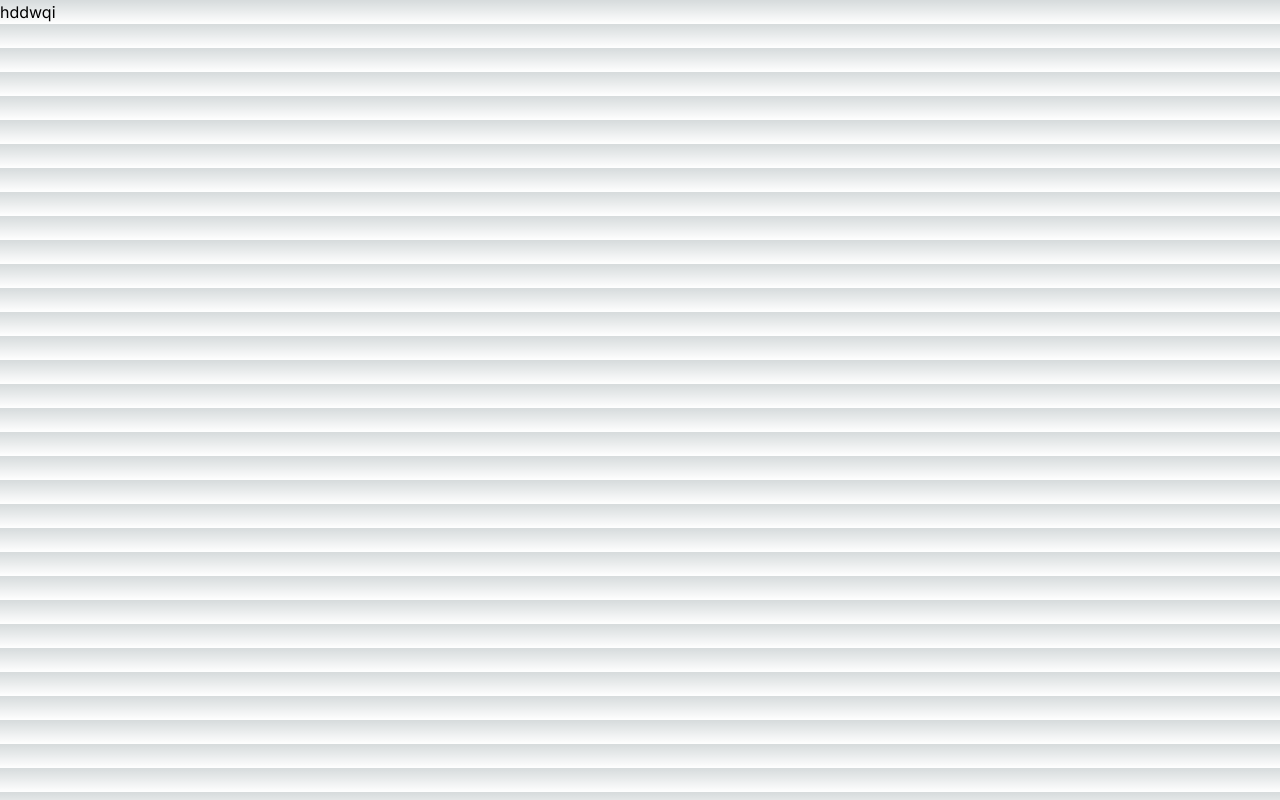
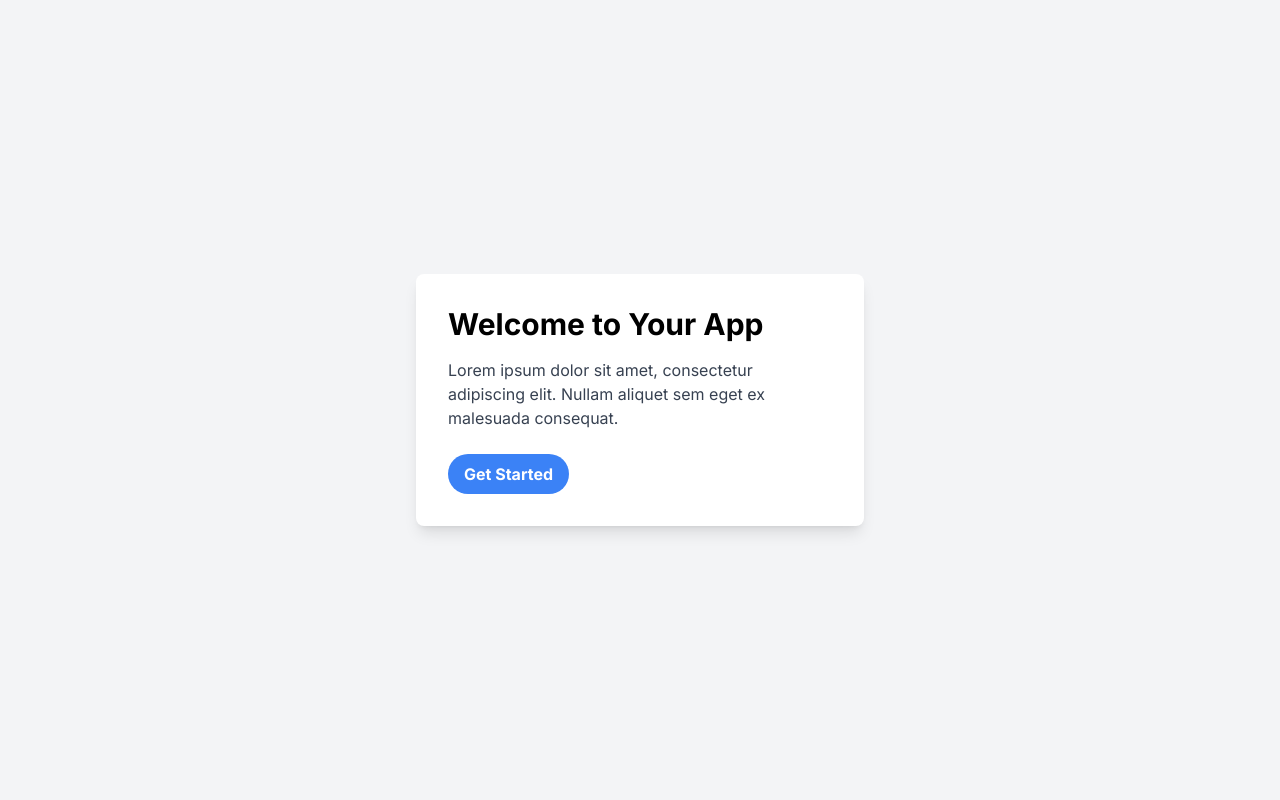
Before and after one commit to N1kos9/landing-2, a Next.js app: page / in a window 1280 px wide. Built offline with nearby package versions, Linux system fonts and the light colour scheme.

Commit message:
ui changes

```diff
--- a/app/page.tsx
+++ b/app/page.tsx
@@ -1,6 +1,18 @@
-import Image from "next/image";
 import React from "react";
 
 export default function Home() {
-  return <h1>hddwqi</h1>;
+  return (
+    <div className="bg-gray-100 min-h-screen flex items-center justify-center">
+      <div className="max-w-md bg-white p-8 rounded-lg shadow-lg">
+        <h1 className="text-3xl font-bold mb-4">Welcome to Your App</h1>
+        <p className="text-gray-700 mb-6">
+          Lorem ipsum dolor sit amet, consectetur adipiscing elit. Nullam
+          aliquet sem eget ex malesuada consequat.
+        </p>
+        <button className="bg-blue-500 hover:bg-blue-600 text-white font-bold py-2 px-4 rounded-full">
+          Get Started
+        </button>
+      </div>
+    </div>
+  );
 }
```
